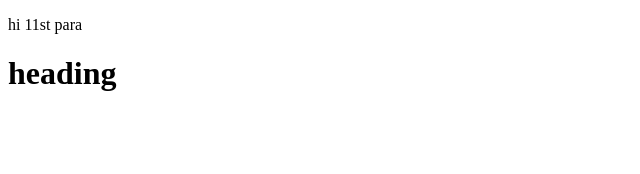
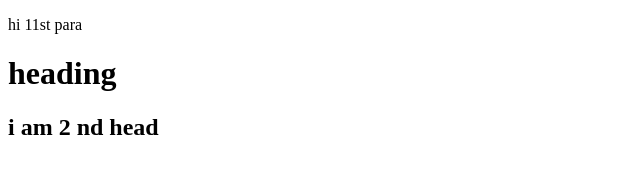
Before and after one commit to RahaneVaishnavi/demo-1, a plain HTML site: page index.html in a window 1280 px wide. Shown: the whole page, without its empty margins (0-640 px from the left). Drawn offline with Linux system fonts and the light colour scheme.

Commit message:
add 2 heand in html

```diff
--- a/index.html
+++ b/index.html
@@ -12,5 +12,6 @@
     <h1>
         heading
     </h1>
+    <h2> i am 2 nd head </h2>
 </body>
 </html>
--- a/node.js
+++ b/node.js
@@ -1 +1 @@
-console.log("hi i am  ");
+console.log("hi i am para   ");
```
